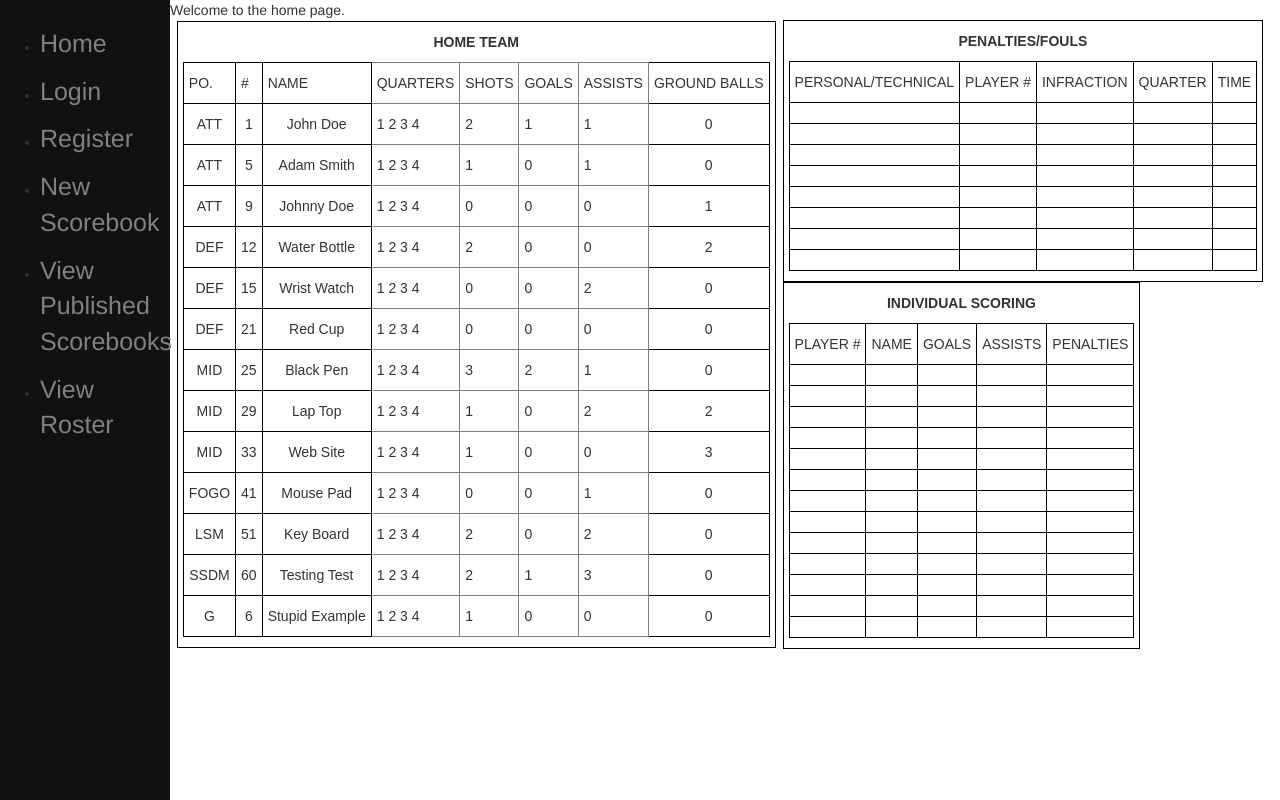
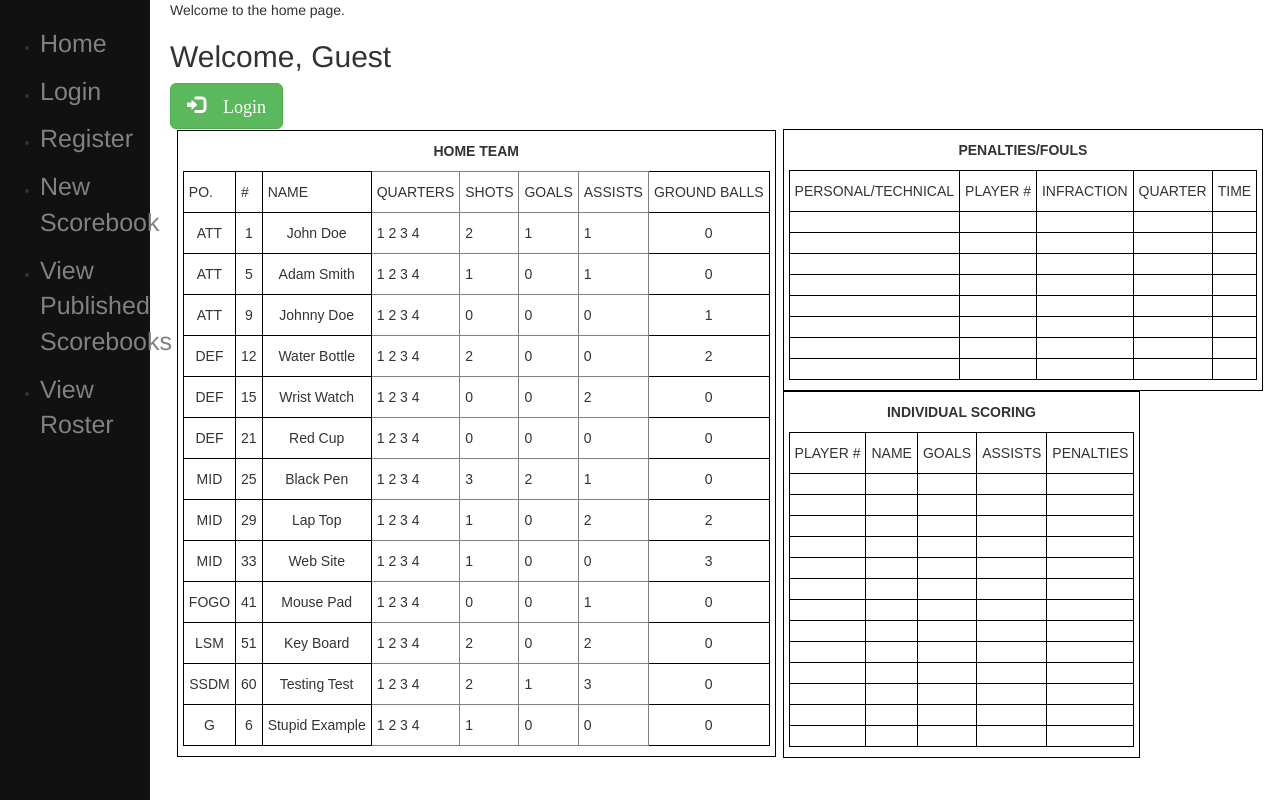
Before and after one commit to ch0164/lacrosse_scoreboard, a Django app: template core/templates/home.html in a window 1280 px wide. Run offline with Django 3.2, Linux system fonts and the light colour scheme; the template is opened without the code that fills it, so the values that code supplies are empty; some libraries are stand-ins or nearby versions.

Commit message:
Added login/logout buttons and checking user authentication

```diff
--- a/core/templates/base.html
+++ b/core/templates/base.html
@@ -14,14 +14,14 @@
     <style type="text/css">
         .sidenav {
             height: 100%;
-            width: 170px;
+            width: 150px;
             position: fixed;
             z-index: 1;
             top: 0;
             left: 0;
             background-color: #111;
             overflow-x: :hidden;
-            padding-top: 20px
+            padding-top: 20px;
         }
 
         .sidenav a {
--- a/core/templates/home.html
+++ b/core/templates/home.html
@@ -15,6 +15,23 @@
 
 {% block content %}
 Welcome to the home page.
+
+
+{% if user.is_authenticated == False %}
+<h2>Welcome, Guest</h2>
+<a href="/login/" class="btn btn-success btn-lg">
+  <span class="glyphicon glyphicon-log-in">  Login</span></a>
+{% else %}
+<h2>Welcome, {{ user.get_username }} {{ user.is_authenticated }}</h2>
+<a href="/logout/" class="btn btn-danger btn-lg">
+  <span class="glyphicon glyphicon-log-out">Logout</span></a>
+{% endif %}
+
+{% if user.is_coach == False %}
+<h2>You are not a coach</h2>
+{% elif user.is_coach == True %}
+<h2>You are a coach!</h2>
+{% endif %}
 
     <div style="display:flex; flex-direction: row; justify-content: center; align-items: center">
         <table class="tg" style="text-align: center;">
--- a/user_registration/forms.py
+++ b/user_registration/forms.py
@@ -7,6 +7,7 @@
 class UserRegistrationForm(UserCreationForm):
     email = forms.EmailField()
     is_coach = forms.BooleanField(required=False, label="Are you a lacrosse coach?")
+    is_scorekeeper = forms.BooleanField(required=False, label="Are you a lacrosse scorekeeper?")
 
     class Meta:
         model = User
@@ -14,6 +15,7 @@
             "first_name",
             "last_name",
             "is_coach",
+            "is_scorekeeper",
             "email",
             "username",
             "password1",
```
Also changed, not shown: db.sqlite3.
